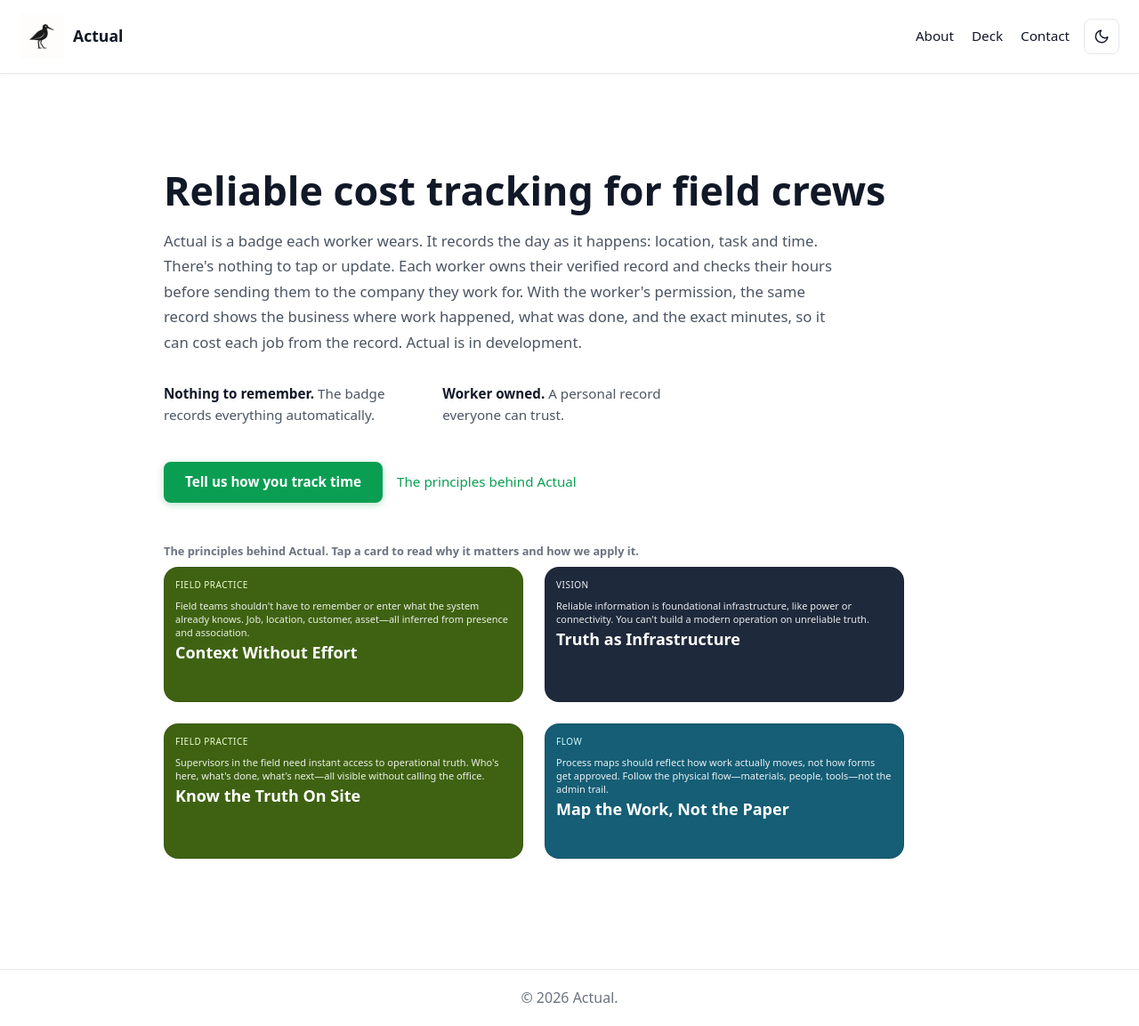
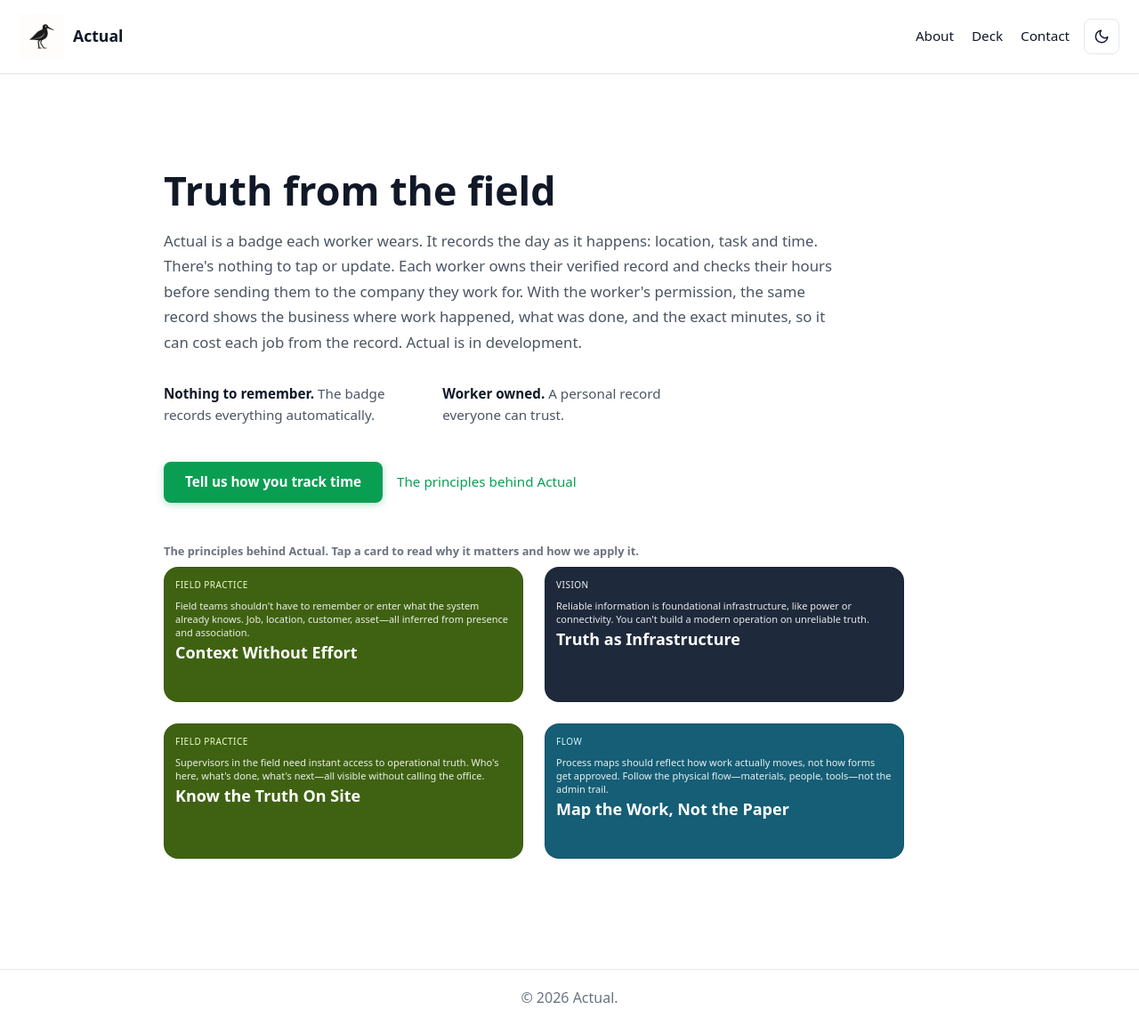
Before and after one commit to greg-e/limosa.work, a Jekyll site: the page built from index.html, in a window 1280 px wide and 1153 px high. Shown: the whole window at 89% size. Built offline with Jekyll 4.4.1, drawn with Linux system fonts in a browser that asks for light colours.

Commit message:
hero update

```diff
--- a/index.html
+++ b/index.html
@@ -5,7 +5,7 @@ title: Home
 <main class="actual actual-page">
   <section class="actual-hero">
     <div class="actual-container">
-      <h1 class="actual-hero-title">Reliable cost tracking for field crews</h1>
+      <h1 class="actual-hero-title">Truth from the field</h1>
       <p class="actual-hero-subtitle">
         Actual is a badge each worker wears. It records the day as it happens: location, task and time. There's nothing to tap or update. Each worker owns their verified record and checks their hours before sending them to the company they work for. With the worker's permission, the same record shows the business where work happened, what was done, and the exact minutes, so it can cost each job from the record. Actual is in development.
       </p>
```
